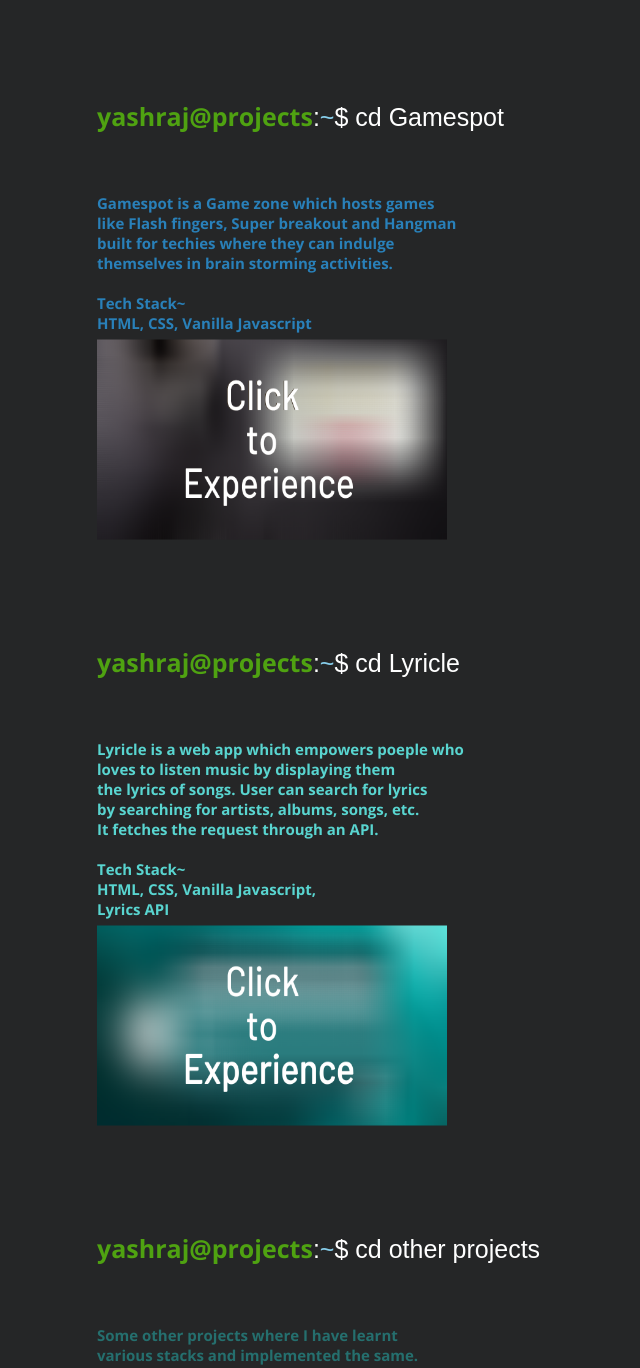
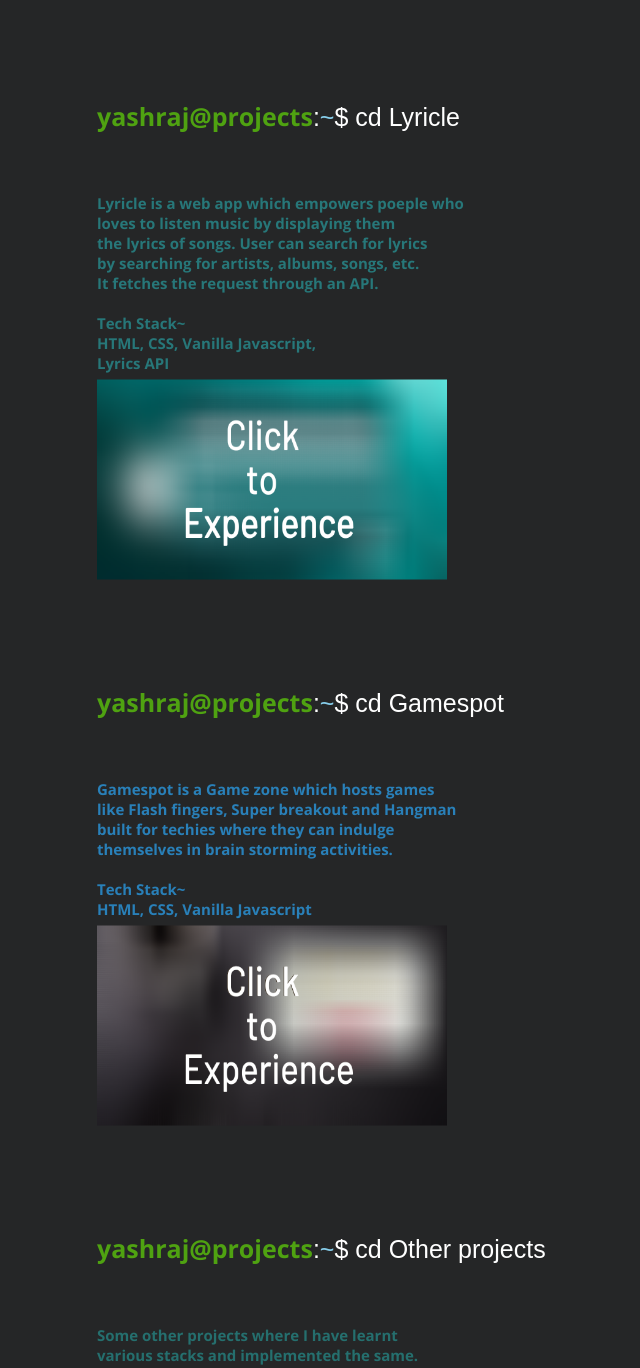
Before and after one commit to yashraj2312/yashraj2312.github.io, a plain HTML site: page portfolio1/index.html in a window 1280 px wide. Shown: the part 6468-7836 px from the top of the page, without its empty margins (3-643 px from the left). Drawn offline with nearby package versions, Linux system fonts and the light colour scheme.

Commit message:
adding links

```diff
--- a/portfolio1/index.html
+++ b/portfolio1/index.html
@@ -334,15 +334,16 @@
       <p style="color:rgba(219, 219, 233);font-family: 'Open Sans';font-size:15px;"><br><br>Portfolio website of mine.<br><br>Tech Stack~<br>HTML, CSS, Javascript,<br> Greensock Animation Library</p><br><br><br><br><br><br>
       <a href=""><img src="img/zoo81.png" height= "200"alt=""></a><br>
 
+      <p style="color:rgba(98, 216, 9, 0.698);font-family: 'Open Sans';font-size:25px;">yashraj@projects<font color="white">:</font><font color="skyblue">~</font><font color="white">$</font><font color="white" font-family ="Open Sans"> cd Lyricle</font></p>
+      <p style="color:rgb(39,119,121);font-family: 'Open Sans';font-size:15px;"><br><br><br> Lyricle is a web app which empowers poeple who<br> loves to listen music by displaying them<br> the lyrics of songs. User can search for lyrics <br>by searching for artists, albums, songs, etc.<br> It fetches the request through an API.<br><br>Tech Stack~<br>HTML, CSS, Vanilla Javascript,<br> Lyrics API</p><br><br><br><br><br><br>
+      <a href="https://bit.ly/lyricleapp"><img src="img/zoo51.png" height= "200"alt=""></a>
+
       <p style="color:rgba(98, 216, 9, 0.698);font-family: 'Open Sans';font-size:25px;">yashraj@projects<font color="white">:</font><font color="skyblue">~</font><font color="white">$</font><font color="white" font-family ="Open Sans"> cd Gamespot</font></p>
       <p style="color:rgb(41,128,185);font-family: 'Open Sans';font-size:15px;"><br><br><br>Gamespot is a Game zone which hosts games<br>like Flash fingers, Super breakout and Hangman<br> built for techies where they can indulge<br> themselves in brain storming activities.<br><br>Tech Stack~<br>HTML, CSS, Vanilla Javascript</p><br><br><br><br><br><br>
       <a href="https://bit.ly/gamespotio"><img src="img/zoo71.png" height= "200"alt=""></a>
 
-      <p style="color:rgba(98, 216, 9, 0.698);font-family: 'Open Sans';font-size:25px;">yashraj@projects<font color="white">:</font><font color="skyblue">~</font><font color="white">$</font><font color="white" font-family ="Open Sans"> cd Lyricle</font></p>
-      <p style="color:rgb(89,213,208);font-family: 'Open Sans';font-size:15px;"><br><br><br> Lyricle is a web app which empowers poeple who<br> loves to listen music by displaying them<br> the lyrics of songs. User can search for lyrics <br>by searching for artists, albums, songs, etc.<br> It fetches the request through an API.<br><br>Tech Stack~<br>HTML, CSS, Vanilla Javascript,<br> Lyrics API</p><br><br><br><br><br><br>
-      <a href="https://bit.ly/lyricleapp"><img src="img/zoo51.png" height= "200"alt=""></a>
 
-      <p style="color:rgba(98, 216, 9, 0.698);font-family: 'Open Sans';font-size:25px;">yashraj@projects<font color="white">:</font><font color="skyblue">~</font><font color="white">$</font><font color="white" font-family ="Open Sans"> cd other projects</font></p>
+      <p style="color:rgba(98, 216, 9, 0.698);font-family: 'Open Sans';font-size:25px;">yashraj@projects<font color="white">:</font><font color="skyblue">~</font><font color="white">$</font><font color="white" font-family ="Open Sans"> cd Other projects</font></p>
       <p style="color:rgb(37,111,110);font-family: 'Open Sans';font-size:15px;"><br><br><br>Some other projects where I have learnt<br> various stacks and implemented the same.</p><br><br><br><br><br><br>
       <a href="https://github.com/yashraj2312"><img src="img/zoo91.png" height= "200"alt=""></a>
 
```
